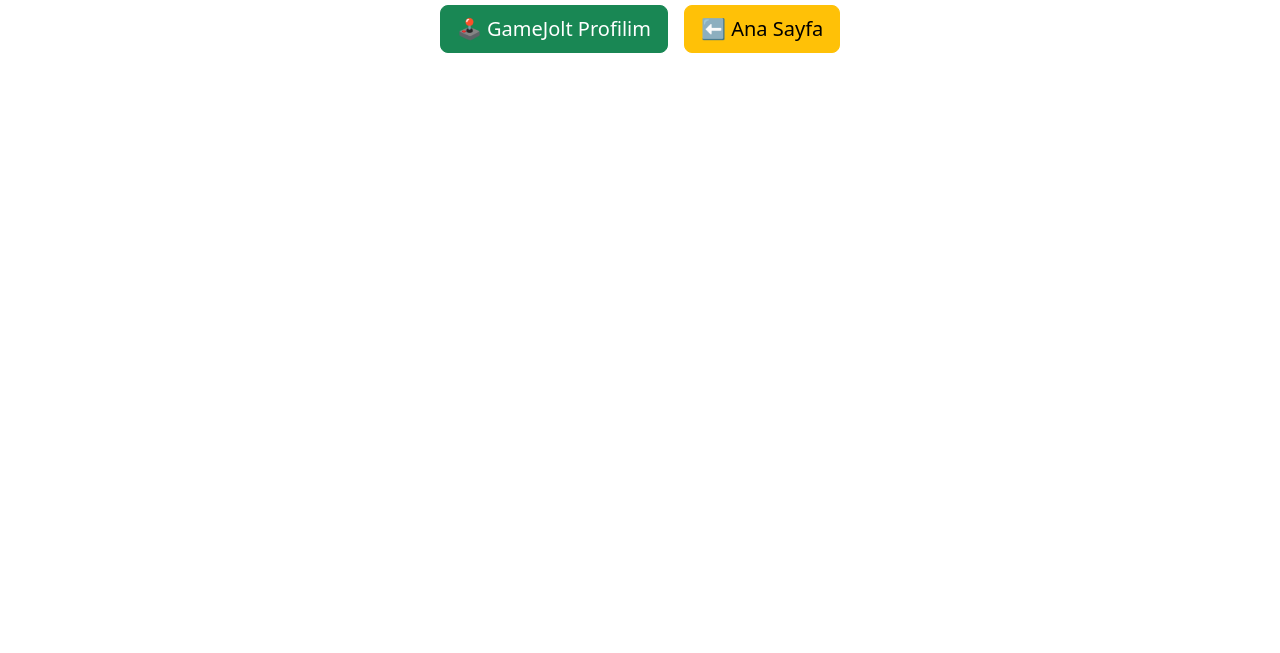
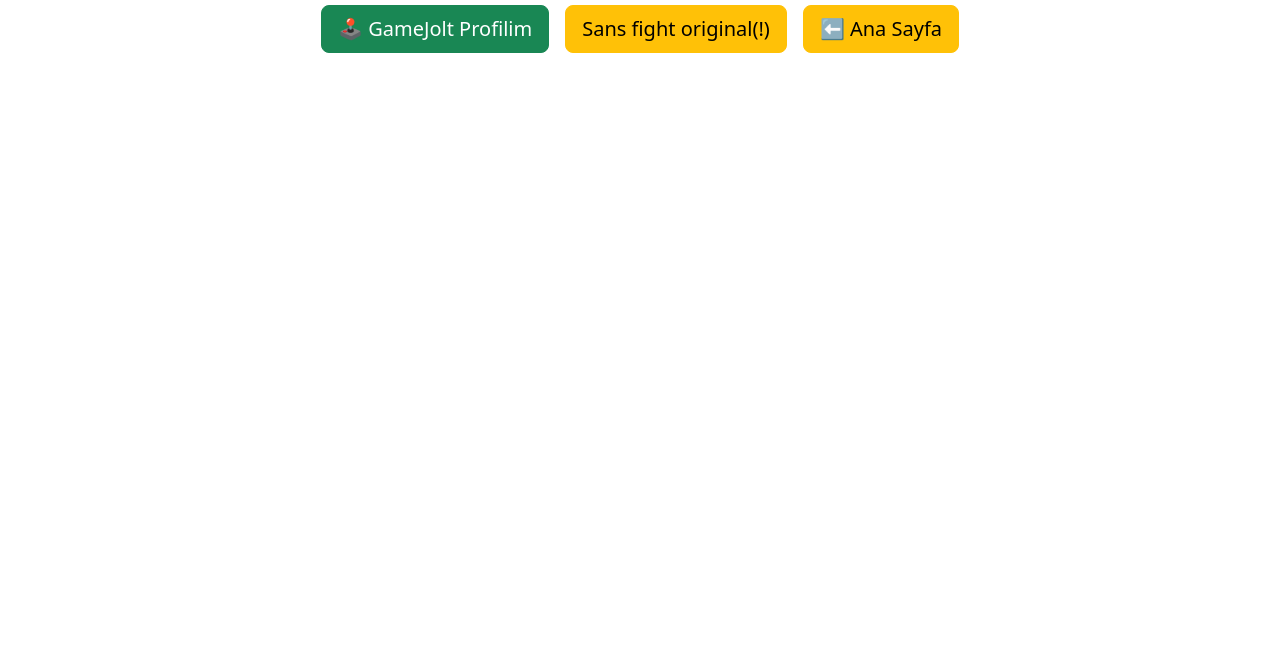
Before and after one commit to BatuJay/3dbatutale.github.io, a plain HTML site: page oyunlar.html in a window 1280 px wide. Shown: the part 147-800 px from the top of the page. Drawn offline with nearby package versions, Linux system fonts and the light colour scheme.

Commit message:
Update oyunlar.html
added sans

```diff
--- a/oyunlar.html
+++ b/oyunlar.html
@@ -39,6 +39,10 @@
 
       <a href="index.html"
          class="btn btn-warning btn-lg">
+        Sans fight original(!)
+      </a>
+       <a href="sansahh.html"
+         class="btn btn-warning btn-lg">
         ⬅ Ana Sayfa
       </a>
     </div>
```
